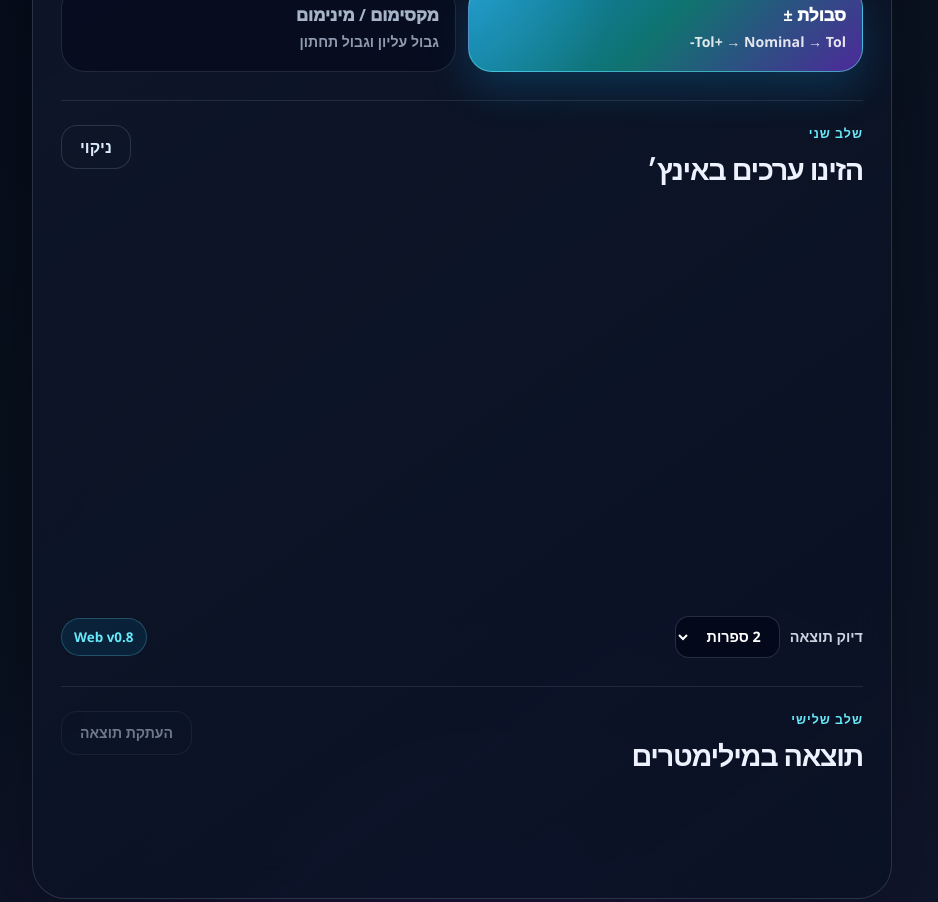
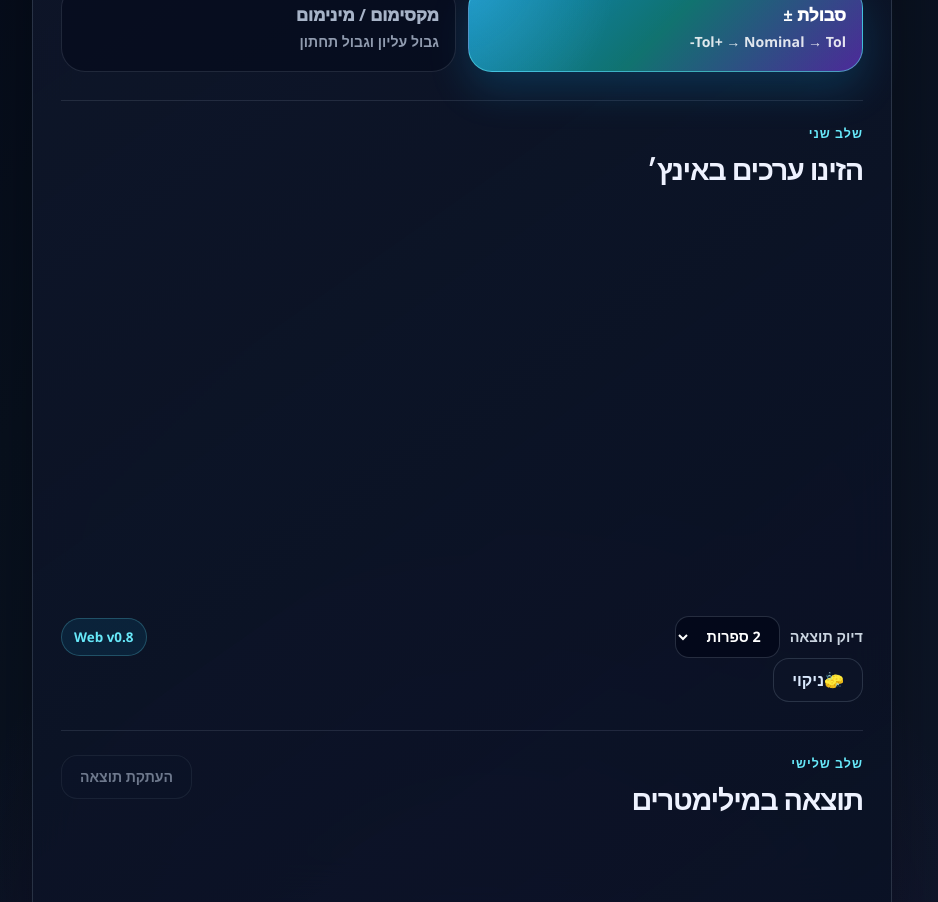
Before and after one commit to Dovshmi/Markulator, a React (Vite) app in the folder web/: page / in a window 1280 px wide. Shown: the part 700-1602 px from the top of the page, without its empty margins (178-1116 px from the left). Built offline with nearby package versions, Linux system fonts and the light colour scheme.

Commit message:
Move clear button to bottom of form section

```diff
--- a/web/src/components/EnhancedApp.jsx
+++ b/web/src/components/EnhancedApp.jsx
@@ -99,7 +99,7 @@ export default function EnhancedApp() {
         </div>
 
         <section className="form-section">
-          <div className="section-title-row"><div><p className="section-label">שלב שני</p><h2>הזינו ערכים באינץ׳</h2></div><button className="clear-button" onClick={clear} type="button">ניקוי</button></div>
+          <div className="section-title-row"><div><p className="section-label">שלב שני</p><h2>הזינו ערכים באינץ׳</h2></div></div>
           {mode === 'plus-minus' ? (
             <div key="plus-minus-form" className="input-grid mode-content">
               <InputField label="סבולת חיובית" helper="כמה המידה יכולה לגדול." suffix="+ in" value={tol.positive} placeholder="לדוגמה: 0.005" onChange={(positive) => setTol((x) => ({ ...x, positive }))} />
@@ -116,6 +116,13 @@ export default function EnhancedApp() {
           <div className="utility-row">
             <label className="select-field">דיוק תוצאה<select value={digits} onChange={(e) => setDigits(Number(e.target.value))}><option value="2">2 ספרות</option><option value="3">3 ספרות</option><option value="4">4 ספרות</option></select></label>
             <span className="version-pill">{WEB_VERSION}</span>
+          </div>
+
+          <div className="form-clear-row">
+            <button className="clear-button form-clear-button" onClick={clear} type="button">
+              <span aria-hidden="true">🧽</span>
+              ניקוי
+            </button>
           </div>
 
           {validation.errors.length > 0 && <div className="validation-box">{validation.errors.map((msg) => <p key={msg}>{msg}</p>)}</div>}
```
